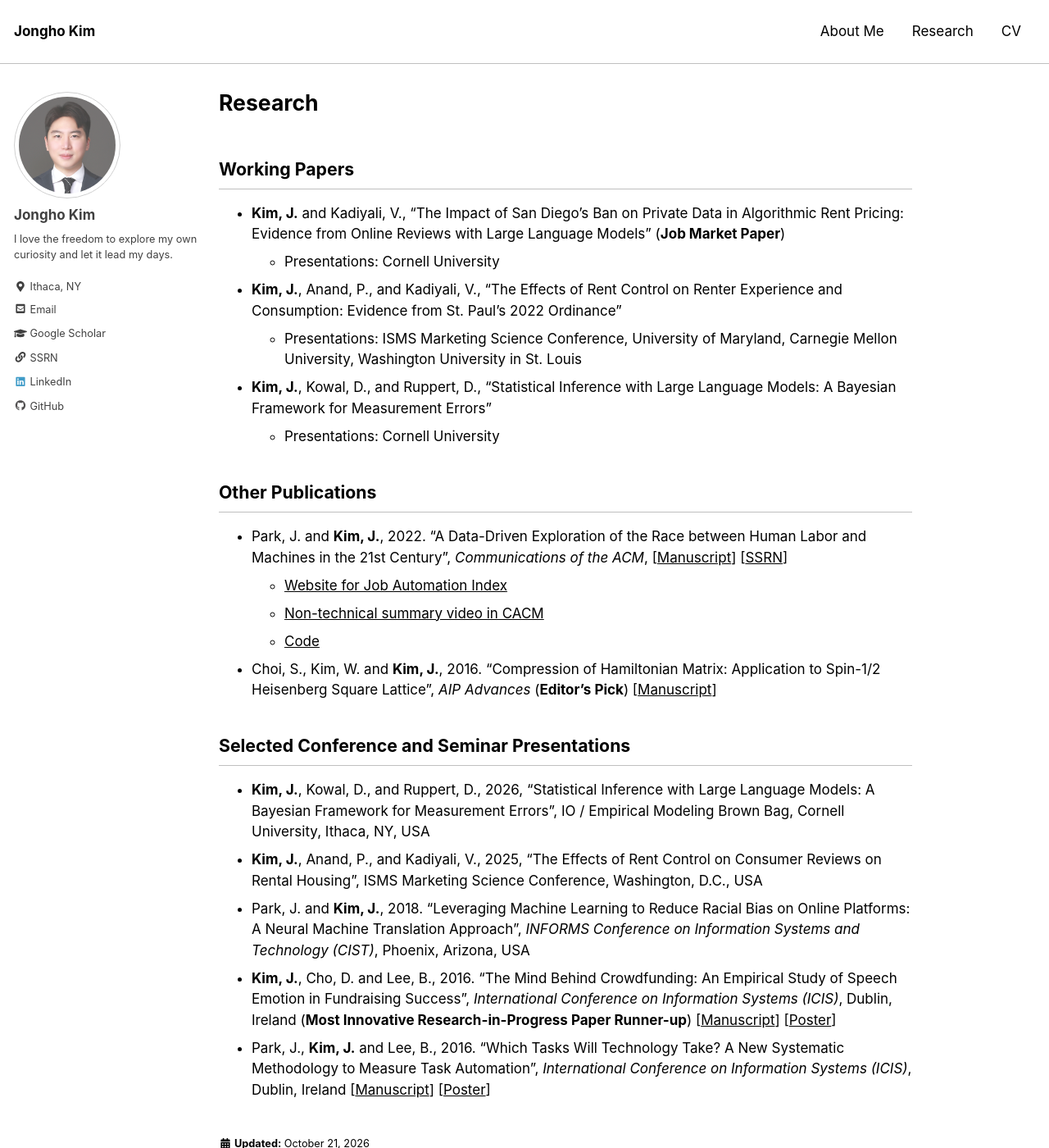
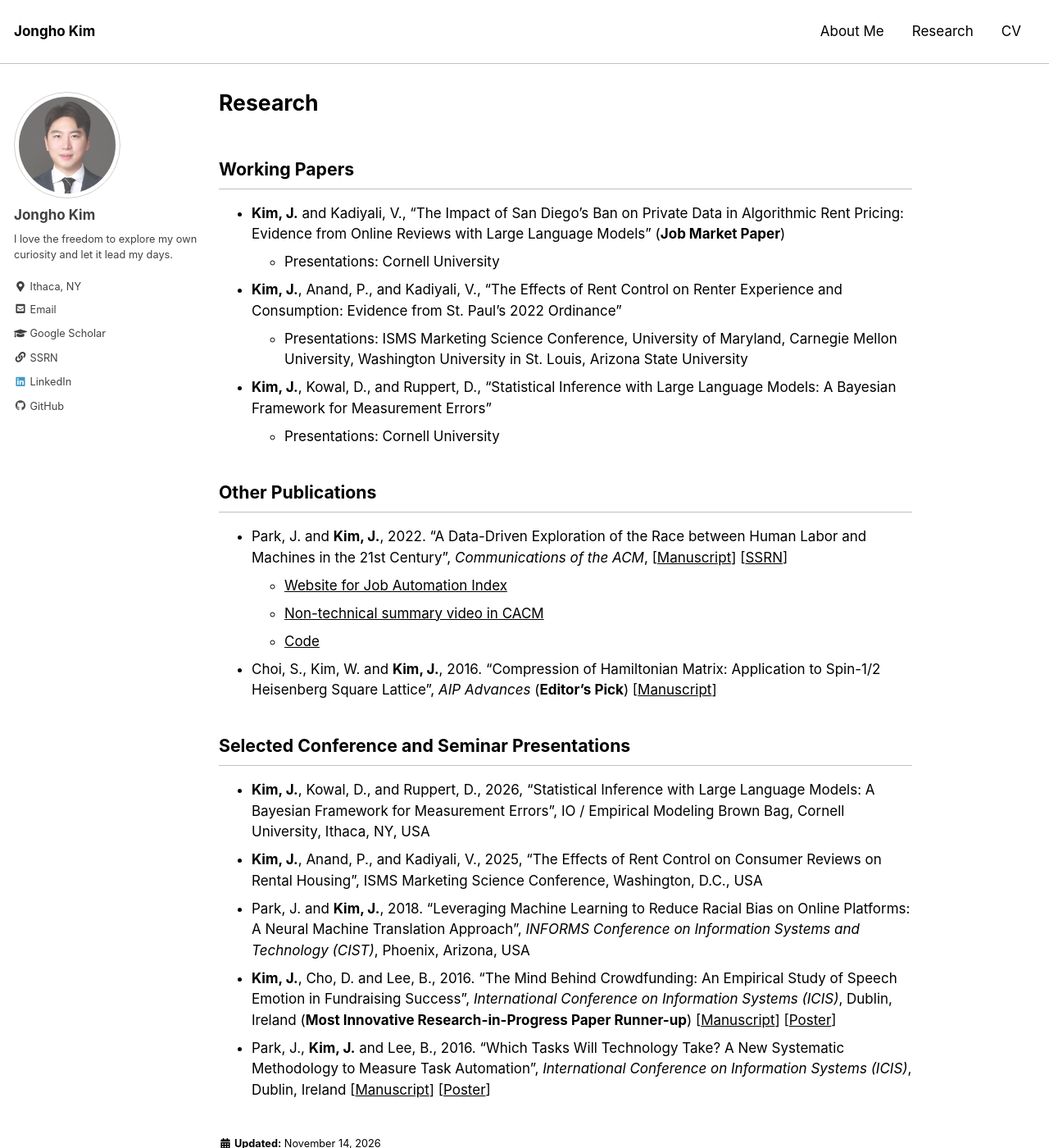
Before and after one commit to jonghkim/jonghkim.github.io, a Jekyll site: the page built from _pages/research.md, in a window 1280 px wide and 1400 px high. Shown: the whole window at 82% size. Built offline with Jekyll 4.4.1, drawn with Linux system fonts in a browser that asks for light colours.

Commit message:
Add ASU presentation for rent control paper
Co-Authored-By: Claude Opus 5.5 <noreply@anthropic.com>
Claude-Session: https://claude.ai/code/session_01P44iqo54QDMEvKwvecqG5w

```diff
--- a/_pages/research.md
+++ b/_pages/research.md
@@ -3,13 +3,13 @@ layout: single
 permalink: /research/
 title: "Research"
 author_profile: true
-last_modified_at: 2026-10-21
+last_modified_at: 2026-11-14
 ---
 ## Working Papers
 - **Kim, J.** and Kadiyali, V., "The Impact of San Diego’s Ban on Private Data in Algorithmic Rent Pricing: Evidence from Online Reviews with Large Language Models" (**Job Market Paper**)
   - Presentations: Cornell University
 - **Kim, J.**, Anand, P., and Kadiyali, V., "The Effects of Rent Control on Renter Experience and Consumption: Evidence from St. Paul's 2022 Ordinance"
-  - Presentations: ISMS Marketing Science Conference, University of Maryland, Carnegie Mellon University, Washington University in St. Louis
+  - Presentations: ISMS Marketing Science Conference, University of Maryland, Carnegie Mellon University, Washington University in St. Louis, Arizona State University
 - **Kim, J.**, Kowal, D., and Ruppert, D., "Statistical Inference with Large Language Models: A Bayesian Framework for Measurement Errors"
   - Presentations: Cornell University
 
```
Also changed, not shown: 1 other file.
